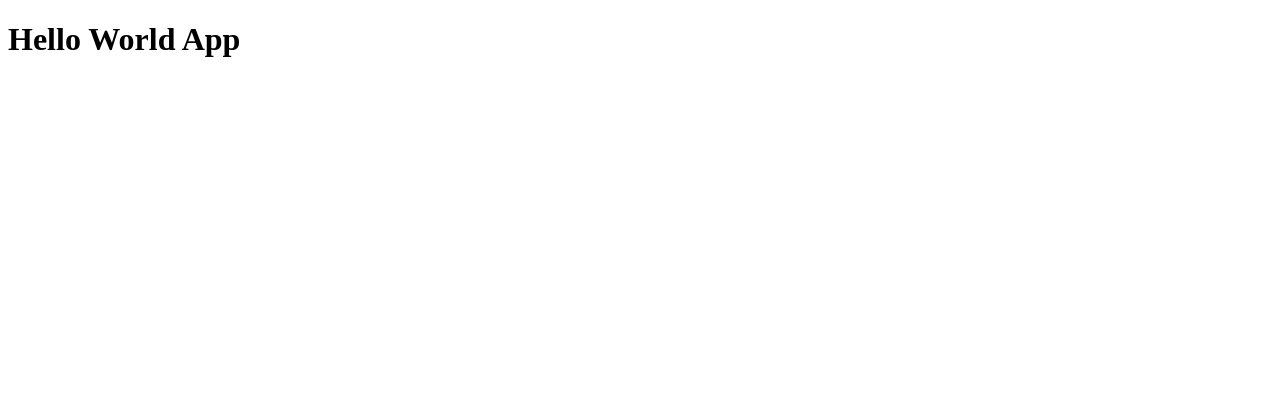
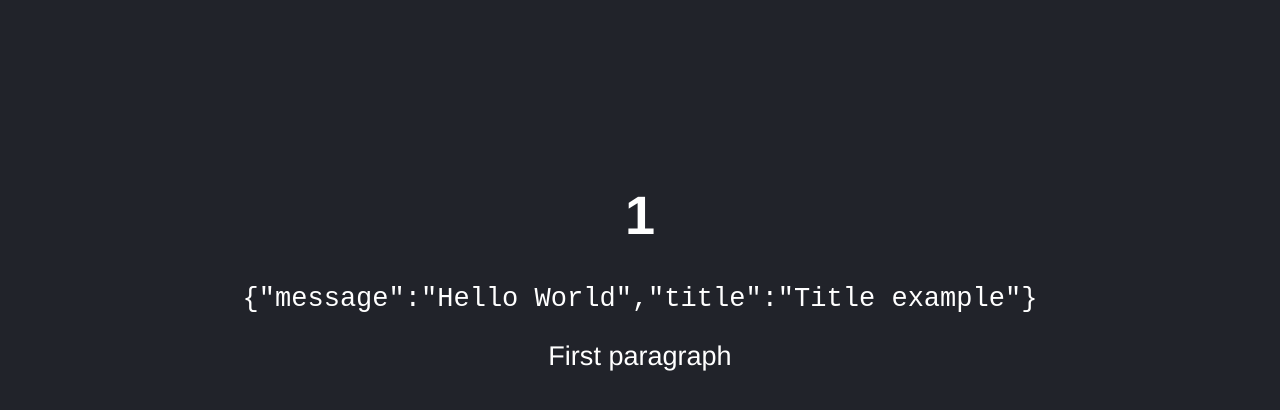
Before and after one commit to igardiet/React, a React (Vite) app in the folder 03-counter-app-vite/: page / in a window 1280 px wide. Shown: the top 410 px of the page. Built offline with nearby package versions, Linux system fonts and the light colour scheme.

Commit message:
feat: file creation

```diff
--- a/03-counter-app-vite/src/HelloWorldApp.jsx
+++ b/03-counter-app-vite/src/HelloWorldApp.jsx
@@ -1,7 +1,20 @@
-// export const HelloWorldApp = () => {
-//     return (
-//         <h1>Hello World App</h1>
-//     )
-// }
+import "./styles.css";
 
-export const HelloWorldApp = () => <h1>Hello World App</h1>
+const newMessage = {
+  message: "Hello World",
+  title: "Title example",
+};
+
+const result = (a, b, c, d) => {
+  return (a * b + c) / d;
+};
+
+export const HelloWorldApp = () => {
+  return (
+    <>
+      <h1>{result(1, 2, 3, 5)}</h1>
+      <code>{JSON.stringify(newMessage)}</code>
+      <p>First paragraph</p>
+    </>
+  );
+};
```
